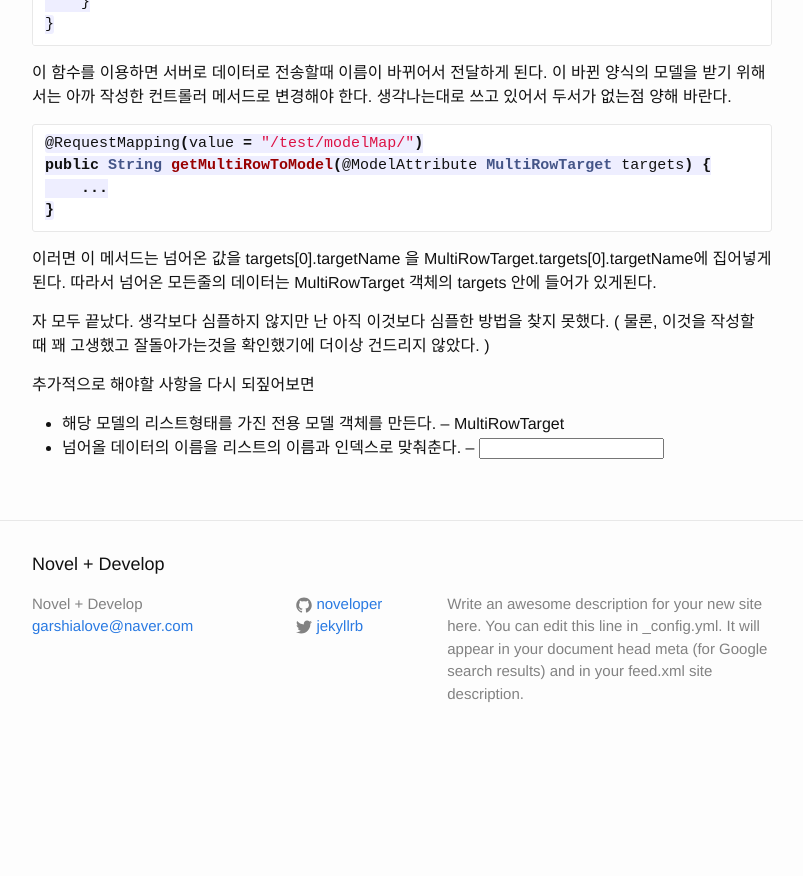
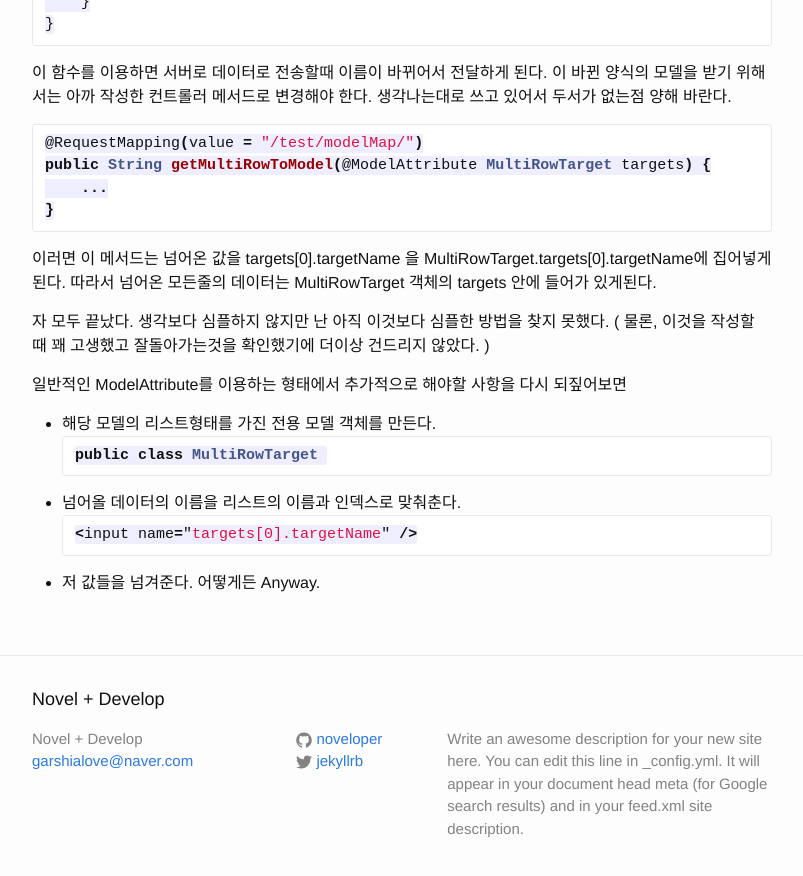
Before and after one commit to sungbine/blog, a Jekyll site: the page built from _posts/2015-02-16-how-mapping-to-model-arrayvalue.markdown, in a window 1280 px wide and 900 px high, scrolled down 2220 px. Shown: the top 876 px of the window, without its empty margins (238-1041 px from the left). Built offline with Jekyll 4.4.1, drawn with Linux system fonts in a browser that asks for light colours; Markdown is read by kramdown in place of the engine named in the settings; before the commit the page ends 2985 px from its top, so only the background shows below that; some of the changed text lies outside the part shown.

Commit message:
Update 2015-02-16-how-mapping-to-model-arrayvalue.markdown

````diff
--- a/_posts/2015-02-16-how-mapping-to-model-arrayvalue.markdown
+++ b/_posts/2015-02-16-how-mapping-to-model-arrayvalue.markdown
@@ -12,7 +12,8 @@ categories: Spring
 - 그렇다면, 하나의 객체에 맵핑되는게 아닌 배열의 형태 혹은 리스트의 형태로 여러줄을 맵핑시킬때는 어떻게 해야할까?
 
 아래와 같이 같은 형태로 연속된 값이 있다고 하자.
-```java
+
+```javascript
 <form>
 <table>
     <tr>
@@ -117,8 +118,13 @@ public String getMultiRowToModel(@ModelAttribute MultiRowTarget targets) {
 생각보다 심플하지 않지만 난 아직 이것보다 심플한 방법을 찾지 못했다.
 ( 물론, 이것을 작성할 때 꽤 고생했고 잘돌아가는것을 확인했기에 더이상 건드리지 않았다. )
 
-추가적으로 해야할 사항을 다시 되짚어보면
+일반적인 ModelAttribute를 이용하는 형태에서 추가적으로 해야할 사항을 다시 되짚어보면
 - 해당 모델의 리스트형태를 가진 전용 모델 객체를 만든다.
--- MultiRowTarget
+```java
+public class MultiRowTarget
+```
 - 넘어올 데이터의 이름을 리스트의 이름과 인덱스로 맞춰춘다.
--- <input name="targets[0].targetName" />
+```javascript
+<input name="targets[0].targetName" />
+```
+- 저 값들을 넘겨준다. 어떻게든 Anyway.
````
